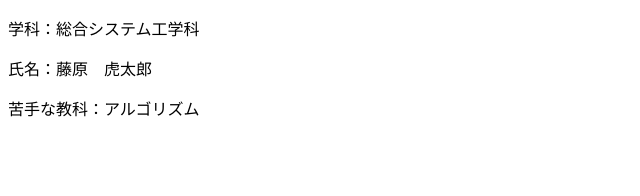
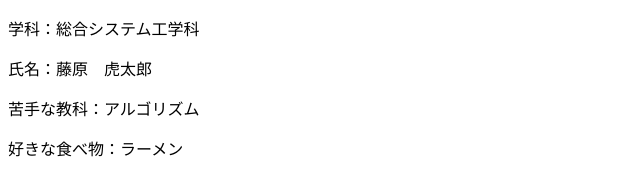
Before and after one commit to orenouserNamehaKawamura1/branch-test, a plain HTML site: page profile_B.html in a window 1280 px wide. Shown: the whole page, without its empty margins (0-640 px from the left). Drawn offline with Linux system fonts and the light colour scheme.

Commit message:
複数行

```diff
--- a/profile_B.html
+++ b/profile_B.html
@@ -7,5 +7,6 @@
 	<p>学科：総合システム工学科</p>
 	<p>氏名：藤原　虎太郎</P>
 	<p>苦手な教科：アルゴリズム</P>
+	<p>好きな食べ物：ラーメン</P>
 </body>
 </html>
```
